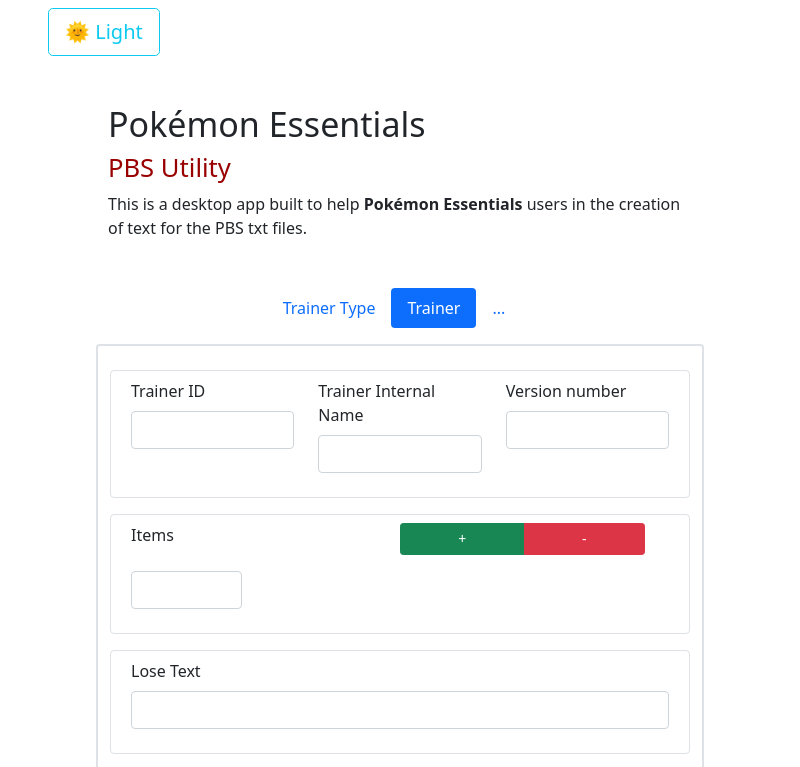
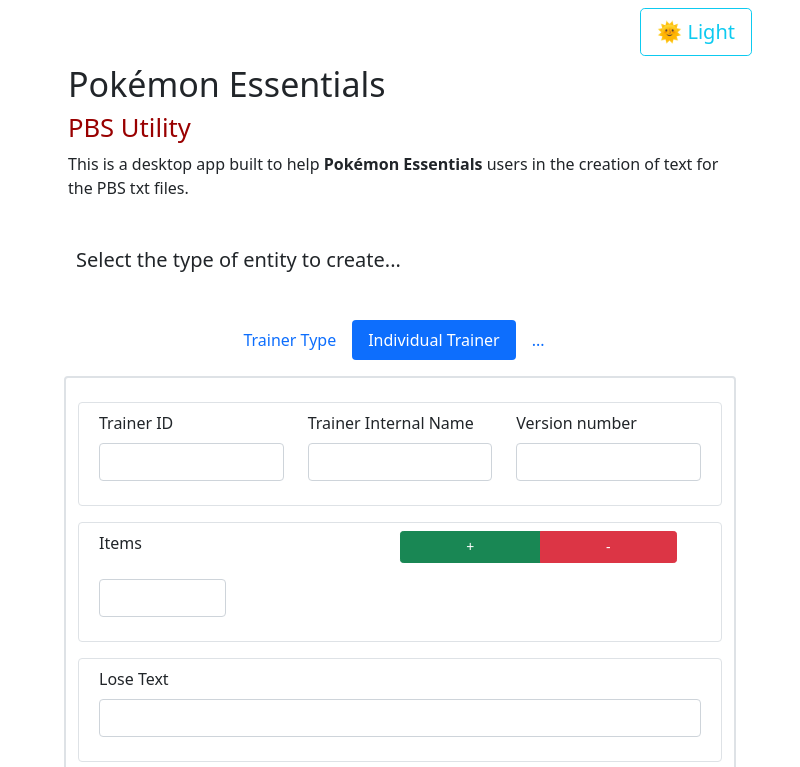
Before and after one commit to StefanoLambiase/essentials-pbs-utility, an Electron app: page app/rendererProcess/html/index.html in a window 800 px wide. Shown: the top 767 px of the page. Drawn offline with nearby package versions, Linux system fonts and the light colour scheme.

Commit message:
Improve GUI

```diff
--- a/app/rendererProcess/html/index.html
+++ b/app/rendererProcess/html/index.html
@@ -7,11 +7,11 @@
     <meta http-equiv="Content-Security-Policy" content="script-src 'self' 'unsafe-inline' https;">
 
     <!-- Bootstrap CSS -->
-    <link href="../../../node_modules/bootstrap/dist/css/bootstrap.min.css" rel="stylesheet" integrity="sha384-BmbxuPwQa2lc/FVzBcNJ7UAyJxM6wuqIj61tLrc4wSX0szH/Ev+nYRRuWlolflfl" crossorigin="anonymous">
-    <link href="../style/custom.css" rel="stylesheet">
-
+    <link href="../../../node_modules/bootstrap/dist/css/bootstrap.min.css" rel="stylesheet">
     <!-- 🚨 Notice this link. It's used to enable the dark mode -->
     <link id="dark-theme-style" rel="stylesheet" />
+    <!-- Custom CSS -->
+    <link href="../style/custom.css" rel="stylesheet">
 
     <title>Essentials PBS Utility</title>
   </head>
@@ -20,15 +20,14 @@
 
     <div class="container justify-content-md-center p-2">
 
-      <a
-        href=""
-        class="btn btn-outline-info btn-lg ml-auto font-weight-bold"
-        id="theme-toggler"
-        onclick="toggleTheme()"
-      ></a>
+      <div class="d-flex justify-content-end">
+        <a href="" class="btn btn-outline-info btn-lg ml-auto font-weight-bold"
+          id="theme-toggler"
+          onclick="toggleTheme()"></a>
+      </div>
 
       <!-- Div used for the app introduction -->
-      <div id="introduction" class="row m-sm-5">
+      <div id="introduction" class="row m-sm-2 mb-sm-5">
         <h1>Pokémon Essentials</h1>
         <h3 style="color: #990000;">PBS Utility</h3>
         <span>
@@ -37,14 +36,15 @@
       </div>
 
       <!-- Div used for the various forms -->
-      <div id="interaction" class="row m-sm-5">
+      <div id="interaction" class="row d-flex justify-content-center m-sm-3">
+        <h5 class="mb-5">Select the type of entity to create...</h5>
         <!-- Interaction selection -->
         <ul class="nav nav-pills mb-3 d-flex justify-content-center" id="pills-tab" role="tablist">
           <li class="nav-item" role="presentation">
             <button class="nav-link" id="pills-home-tab" data-bs-toggle="pill" data-bs-target="#pills-home" type="button" role="tab" aria-controls="pills-home" aria-selected="true">Trainer Type</button>
           </li>
           <li class="nav-item" role="presentation">
-            <button class="nav-link active" id="pills-profile-tab" data-bs-toggle="pill" data-bs-target="#pills-profile" type="button" role="tab" aria-controls="pills-profile" aria-selected="false">Trainer</button>
+            <button class="nav-link active" id="pills-profile-tab" data-bs-toggle="pill" data-bs-target="#pills-profile" type="button" role="tab" aria-controls="pills-profile" aria-selected="false">Individual Trainer</button>
           </li>
           <li class="nav-item" role="presentation">
             <button class="nav-link" id="pills-contact-tab" data-bs-toggle="pill" data-bs-target="#pills-contact" type="button" role="tab" aria-controls="pills-contact" aria-selected="false">...</button>
@@ -176,7 +176,7 @@
 
     <!-- Scripts -->
     <script src="../../../node_modules/jquery/dist/jquery.slim.min.js"></script>
-    <script src="../../../node_modules/bootstrap/dist/js/bootstrap.bundle.min.js" integrity="sha384-b5kHyXgcpbZJO/tY9Ul7kGkf1S0CWuKcCD38l8YkeH8z8QjE0GmW1gYU5S9FOnJ0" crossorigin="anonymous"></script>
+    <script src="../../../node_modules/bootstrap/dist/js/bootstrap.bundle.min.js"></script>
 
     <!-- Custom Scripts -->
     <script src="../js/utils/dark-mode.js"></script>
```
